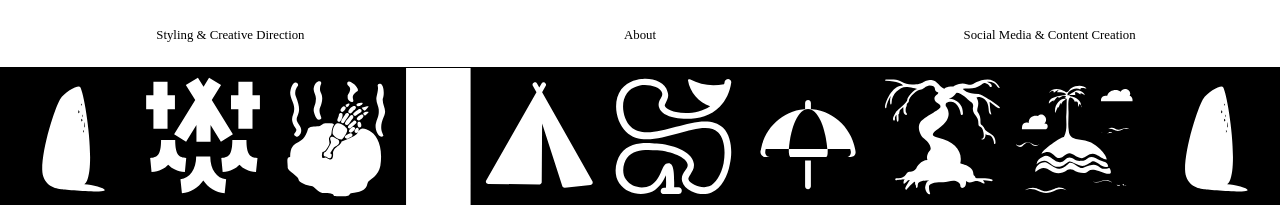
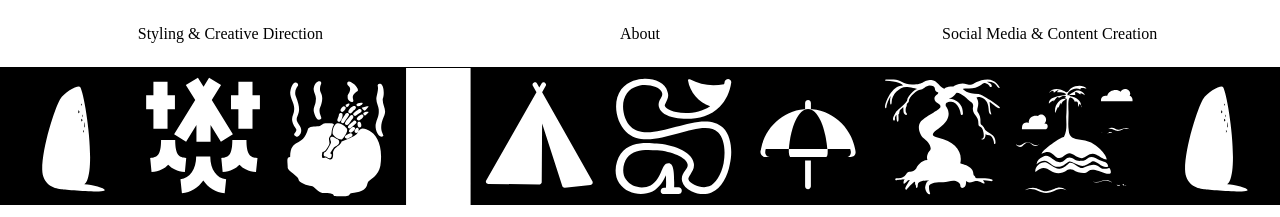
Before and after one commit to basharalidreesi/lab, a Jekyll site: the page built from index.md, in a window 1280 px wide. Shown: the top 217 px of the page. Built offline with Jekyll 4.4.1, drawn with Linux system fonts in a browser that asks for light colours.

Commit message:
Update default.html

```diff
--- a/_layouts/default.html
+++ b/_layouts/default.html
@@ -39,7 +39,7 @@
 					{% for item in sorted %}
 						{% if item.is_navigation_list_item == true %}
 							<li class="navigation_list_wrapper-navigation_list_item {% if item.url == page.url %}--active_navigation_list_item{% endif %} --text_align_center">
-								<a class="--color_black --font_size_universal_answer_single" href="{{ item.url }}">
+								<a class="--color_black" href="{{ item.url }}">
 									{{ item.title }}
 								</a>
 							</li>
```
